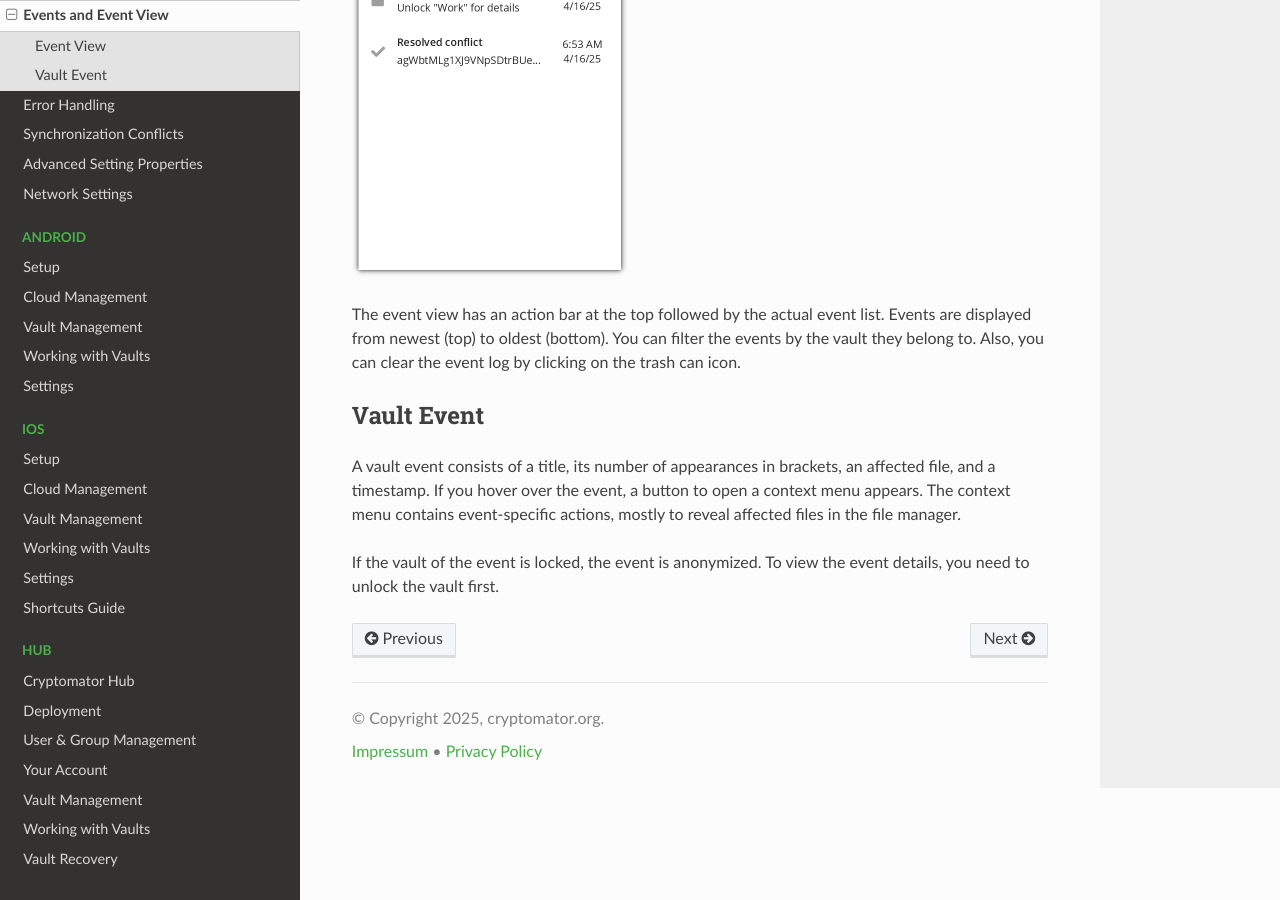
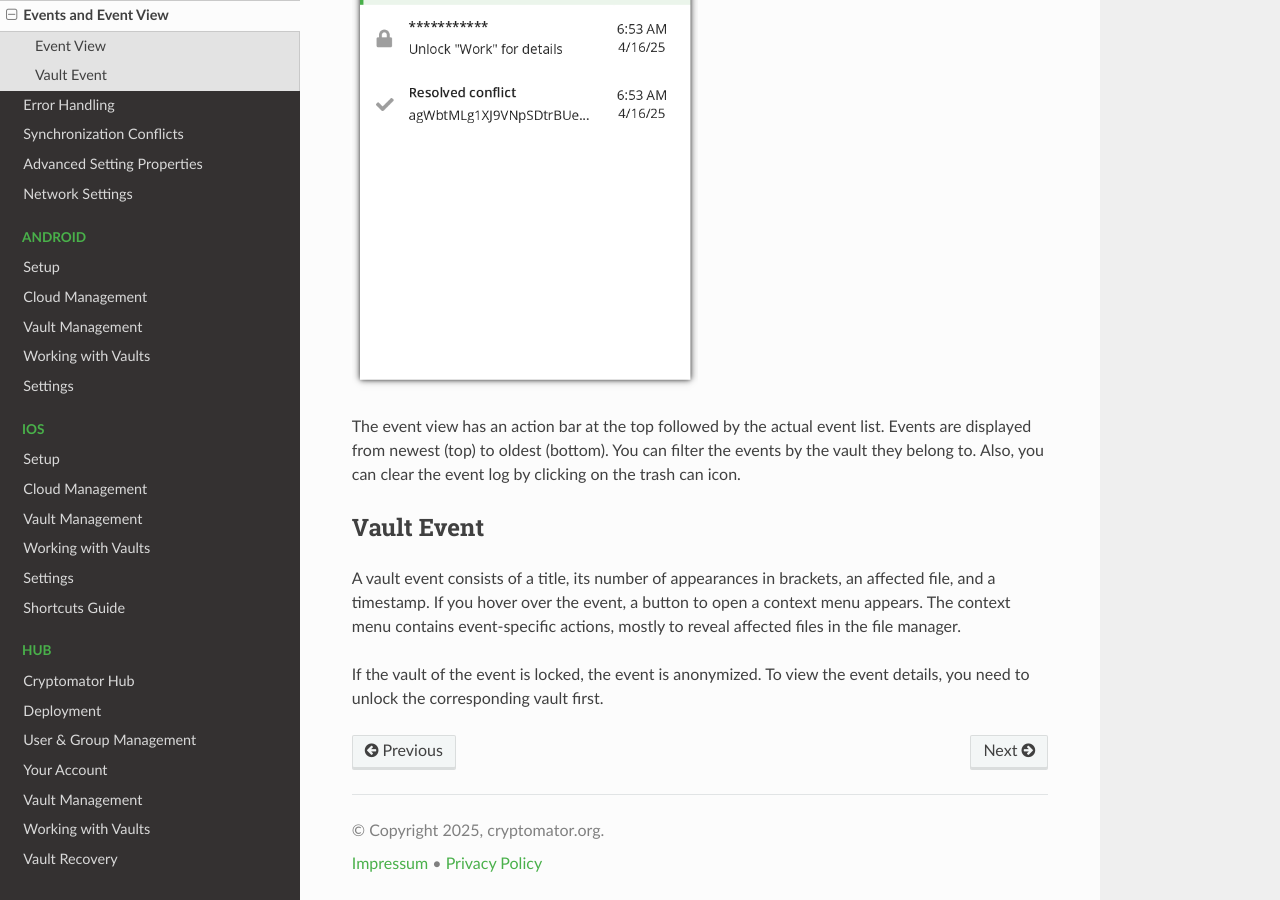
Before and after one commit to cryptomator/docs, a Sphinx documentation site: the page built from source/desktop/vault-events.rst, in a window 1280 px wide and 900 px high, scrolled down 684 px. Built offline with Sphinx 7.4.7 and the Read the Docs theme 3.1.0, drawn with Linux system fonts in a browser that asks for light colours.

Commit message:
Update vault-events.rst
* adjust image scaling
* adjust text for anonymized vault event

```diff
--- a/source/desktop/vault-events.rst
+++ b/source/desktop/vault-events.rst
@@ -21,7 +21,7 @@ To open the event view, click on the Bell icon in the lower left corner of the m
 If new, unread events are present, the icon has a small red dot.
 
 .. image:: ../img/desktop/event-view.png
-    :scale: 50%
+    :scale: 63%
     :alt: Event view
 
 
@@ -41,4 +41,4 @@ If you hover over the event, a button to open a context menu appears.
 The context menu contains event-specific actions, mostly to reveal affected files in the file manager.
 
 If the vault of the event is locked, the event is anonymized.
-To view the event details, you need to unlock the vault first.
+To view the event details, you need to unlock the corresponding vault first.
```
